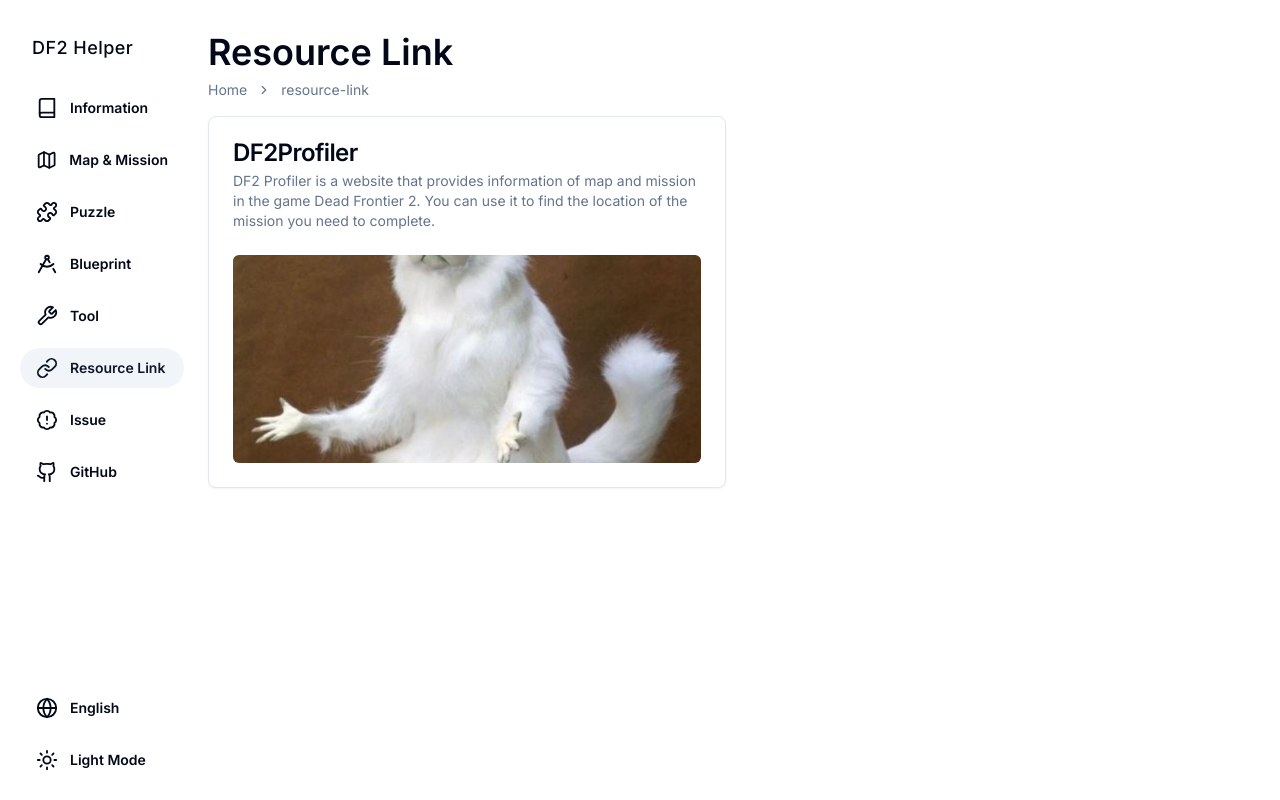
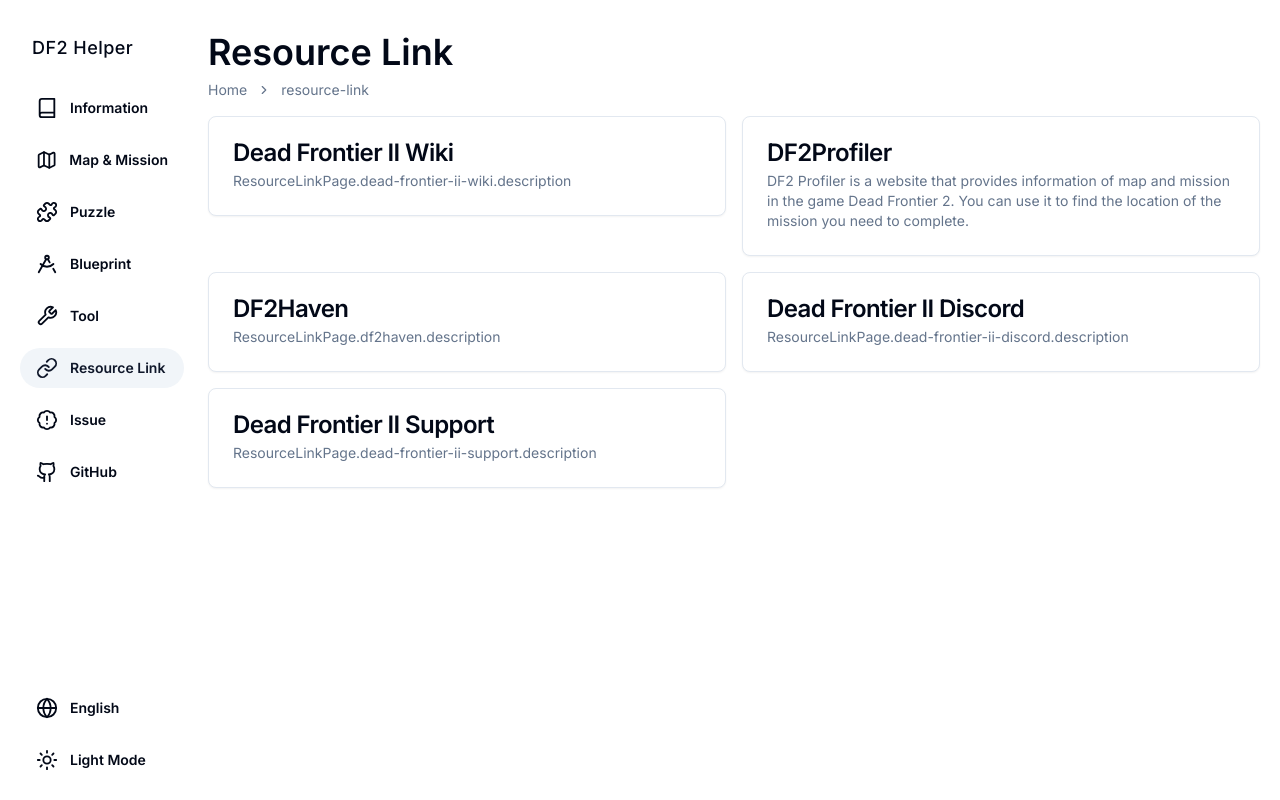
Before and after one commit to Oscar0159/df2-helper, a Next.js app: page /en/resource-link in a window 1280 px wide. Built offline with nearby package versions, Linux system fonts and the light colour scheme.

Commit message:
Add new resource links in page.tsx

```diff
--- a/src/app/[locale]/resource-link/page.tsx
+++ b/src/app/[locale]/resource-link/page.tsx
@@ -40,11 +40,34 @@ export default function ResourceLink({ params: { locale } }: Props) {
 
     const resourceLinkItems: ResourceLinkItem[] = [
         {
+            title: 'Dead Frontier II Wiki',
+            description: t('dead-frontier-ii-wiki.description'),
+            locales: ['en'],
+            href: 'https://deadfrontier2.fandom.com/wiki/Deadfrontier_II_Wiki',
+        },
+        {
             title: 'DF2Profiler',
             description: t('df2profiler.description'),
             locales: ['en'],
             href: 'https://df2profiler.com/',
-            image: noThumbnail.src,
+        },
+        {
+            title: 'DF2Haven',
+            description: t('df2haven.description'),
+            locales: ['en'],
+            href: 'https://www.df2haven.com/',
+        },
+        {
+            title: 'Dead Frontier II Discord',
+            description: t('dead-frontier-ii-discord.description'),
+            locales: ['en'],
+            href: 'https://discordapp.com/invite/deadfrontier2',
+        },
+        {
+            title: 'Dead Frontier II Support',
+            description: t('dead-frontier-ii-support.description'),
+            locales: ['en'],
+            href: 'http://support.deadfrontier2.com/home',
         },
     ];
 
@@ -62,13 +85,6 @@ export default function ResourceLink({ params: { locale } }: Props) {
                                 <CardTitle>{title}</CardTitle>
                                 <CardDescription>{description}</CardDescription>
                             </CardHeader>
-                            <CardContent>
-                                {image && (
-                                    <div className="relative h-52">
-                                        <Image src={image} alt={title} fill className="rounded-md object-cover" />
-                                    </div>
-                                )}
-                            </CardContent>
                         </Card>
                     </a>
                 ))}
```
